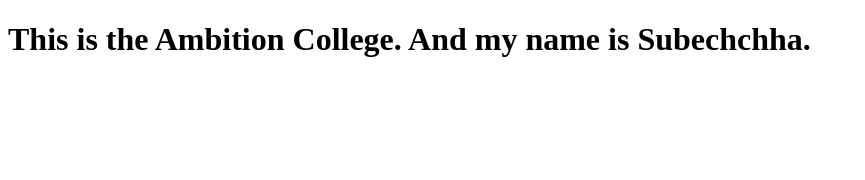
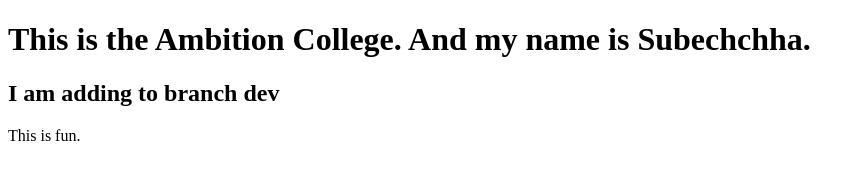
Before and after one commit to Subechchha7/ambition-college, a plain HTML site: page index.html in a window 1280 px wide. Shown: the whole page, without its empty margins (0-865 px from the left). Drawn offline with Linux system fonts and the light colour scheme.

Commit message:
dev-i edited one file in dev branch

```diff
--- a/index.html
+++ b/index.html
@@ -5,7 +5,8 @@
 </head>
 <body>
 <h1>This is the Ambition College. And my name is Subechchha.</h1>
-
+<h2>I am adding to branch dev</h2>
+<p>This is fun.</p>
 
 </body>
 </html>
```
